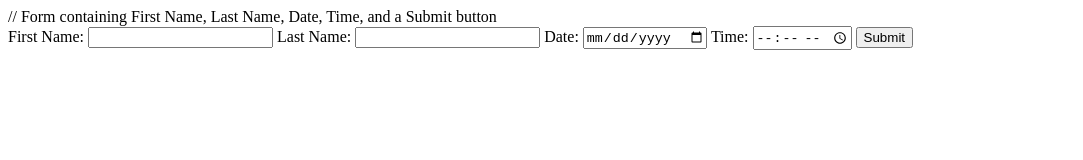
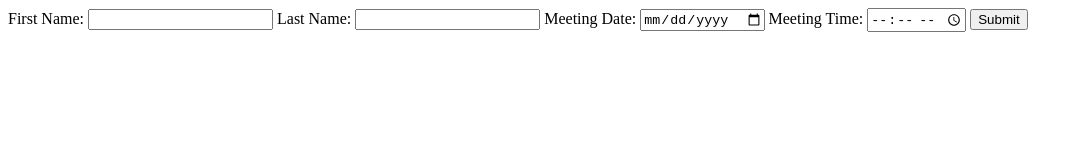
Before and after one commit to ConMan2O/Appointment-Scheduler, a website: page views/home.html in a window 1280 px wide. Shown: the whole page, without its empty margins (0-1083 px from the left). Drawn offline with Linux system fonts and the light colour scheme; files that its build step writes are made by us from their sources; files whose address does not match are found by name.

Commit message:
Changed HTML

```diff
--- a/views/home.html
+++ b/views/home.html
@@ -8,7 +8,6 @@
     <title>Document</title>
 </head>
 <body>
-    // Form containing First Name, Last Name, Date, Time, and a Submit button
     <form id="scheduler-form" action="/submit" method="POST">
         <label for="firstName">First Name:</label>
         <input type="text" id="fname" name="fname">
@@ -18,10 +17,10 @@
         <input type="text" id="lname" name="lname">
         <span class="error" id="error-lname">Last name is required</span>
 
-        <label for="date">Date:</label>
+        <label for="date">Meeting Date:</label>
         <input type="date" id="date" name="date">
 
-        <label for="time">Time:</label>
+        <label for="time">Meeting Time:</label>
         <input type="time" id="time" name="time">
 
         <button type="submit">Submit</button>
```
